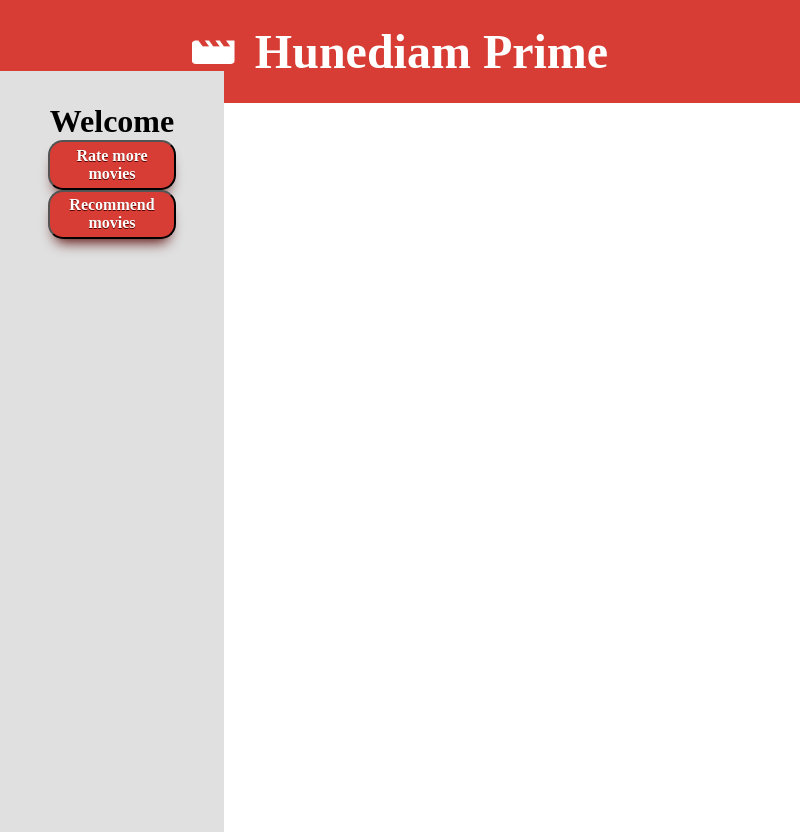
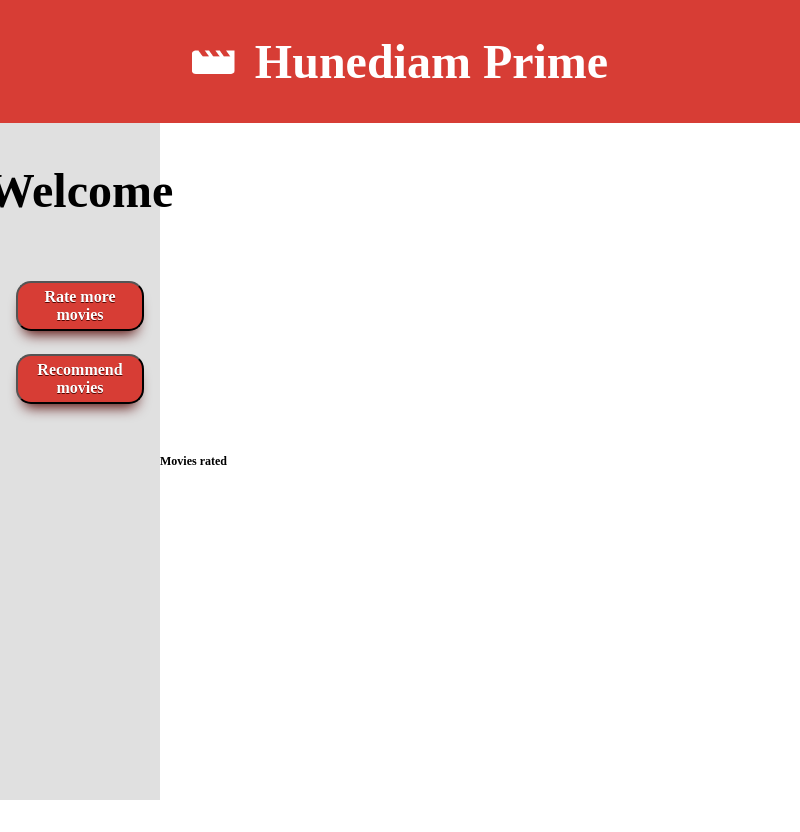
Before and after one commit to itsmartagonzalez/Hunediam-Prime, an Electron app: page pages/homePage.html in a window 800 px wide. After the commit the page ends 800 px from the top, so only its background shows below. Drawn offline with Linux system fonts and the light colour scheme; no server answers; a web font is replaced by a local one.

Commit message:
HomePage structure

```diff
--- a/pages/homePage.html
+++ b/pages/homePage.html
@@ -16,11 +16,17 @@
     </div>
     <div class="content">
       <div class="sidebar">
-        Welcome
-        <button id="rate-more-button">Rate more movies</button>
-        <button id="recommendations-button">Recommend movies</button>
+        <h2>Welcome</h2>
+        <div class="buttons">
+          <button id="rate-more-button">Rate more movies</button>
+          <button id="recommendations-button">Recommend movies</button>
+        </div>
       </div>
       <div class="movies">
+        <h2>Movies rated</h2>
+        <div class="movie-container">
+
+        </div>
       </div>
     </div>
 
--- a/styles/homepage-styles.css
+++ b/styles/homepage-styles.css
@@ -14,6 +14,7 @@ body, html {
 }
 
 .header {
+  height: 10%;
   display: flex;
   flex-direction: row;
   align-items: center;
@@ -27,34 +28,37 @@ body, html {
 }
 
 .content {
+  height: 90%;
   margin: 0;
-  height: 100%;
   display: flex;
   flex-direction: row;
   align-items: center;
 }
 
 .sidebar {
-  margin: 0;
-  padding: 1em;
+  height: 100%;
   width: 20%;
-  height: 100%;
   margin: 0;
   display: flex;
   flex-direction: column;
   justify-content: flex start;
   align-items: center;
   background-color: rgb(224, 224, 224);
+  font-size: 200%;
+}
+
+.sidebar h2 {
+  font-size: 150%;
   color: black;
-  font-size: 200%;
   font-weight: bold;
+  word-wrap: break-word;
 }
 
 .buttons {
-  width: 100%;
+  height: 25%;
   display: flex;
-  flex-direction: row;
-  justify-content: center;
+  flex-direction: column;
+  justify-content: space-evenly;
 }
 
 button {
@@ -72,10 +76,18 @@ button {
 	text-shadow:0px 1px 0px #530400;
   margin: 0em 1em;
 }
+
 button:hover {
 	background-color:rgba(23, 23, 23, 0);;
 }
+
 button:active {
 	position:relative;
 	top:1px;
 }
+
+.movies h2{
+  font-size: 75%;
+  font-weight: bold;
+  justify-content: center;
+}
```
